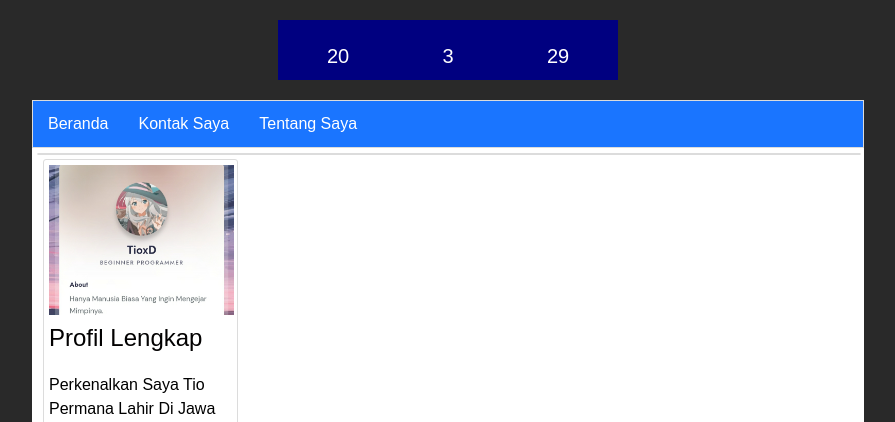
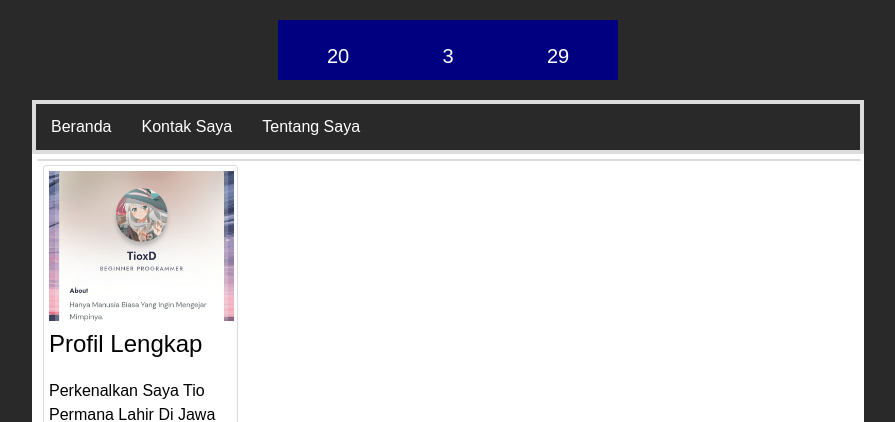
Before and after one commit to botcahxx/myblog.xyz, a PHP site: page /index.html in a window 1280 px wide. Shown: the top 422 px of the page, without its empty margins (192-1087 px from the left). Run offline with PHP 8.4, Linux system fonts and the light colour scheme.

Commit message:
Update style.css

```diff
--- a/style.css
+++ b/style.css
@@ -26,8 +26,8 @@ nav ul {
     margin: 0;
     padding: 0;
     overflow: hidden;
-    background-color: #1a75ff;
-    border: 1px solid gainsboro;
+    background-color: #292929;
+    border: 4px solid gainsboro;
 }
 
 nav li {
```
